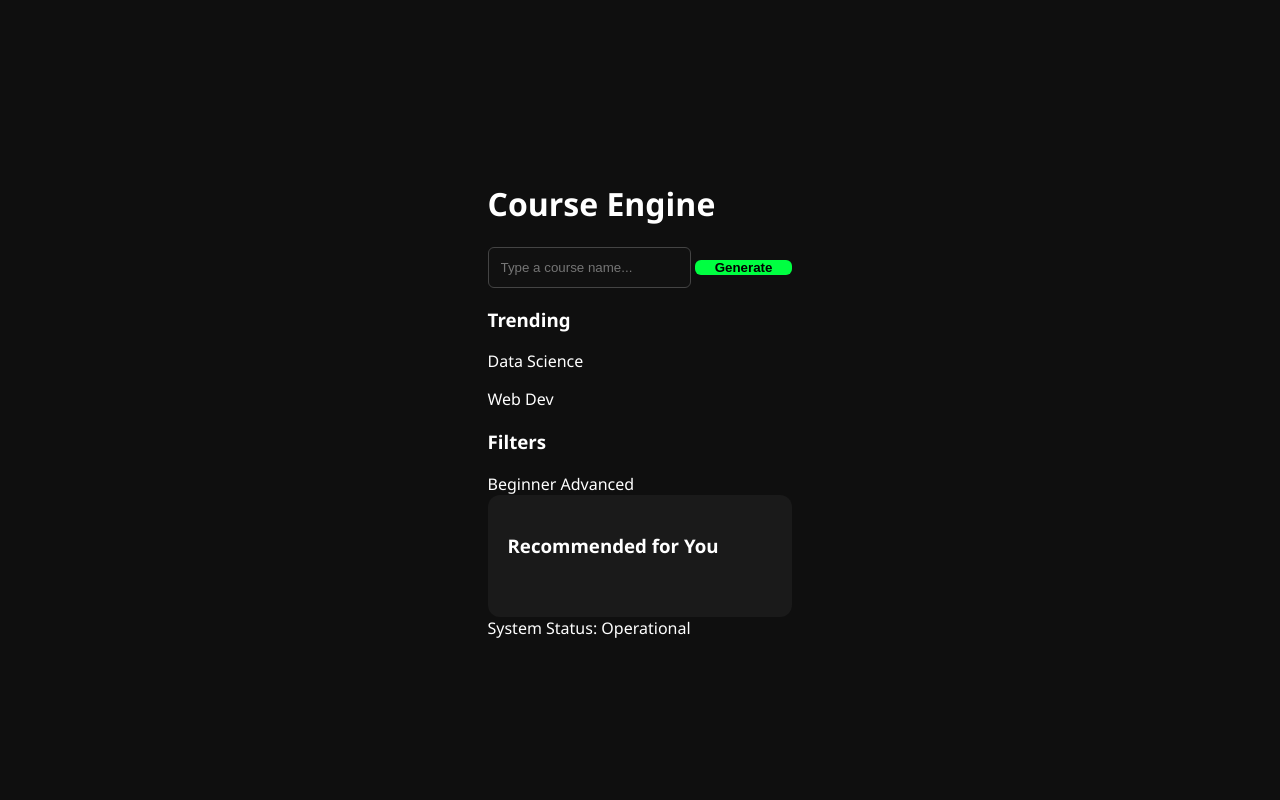
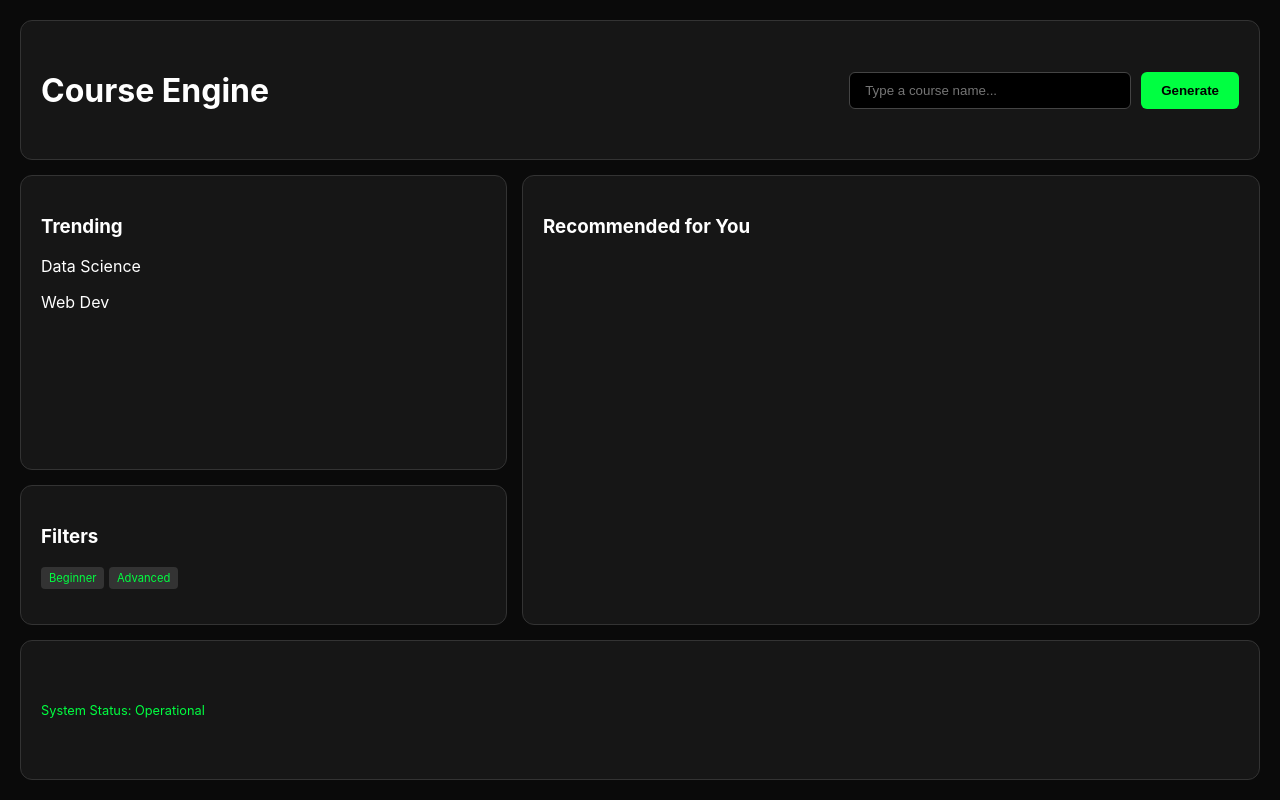
Before and after one commit to Thoufiq-7/ML_Project, a Flask app: page / in a window 1280 px wide. Run offline with Flask 3, Linux system fonts and the light colour scheme; parts of the project's set-up code (start-up, migrations or seed data) failed here and were passed over.

Commit message:
ft-change in css

```diff
--- a/frontend/static/style.css
+++ b/frontend/static/style.css
@@ -1,124 +1,67 @@
+/* 1. Global Reset & Dark Theme */
 :root {
-  --bg: #0f0f0f;
-  --card-bg: #1e1e1e;
-  --accent: #00ff41; /* Matrix Green */
-  --text: #ffffff;
-  --error: #ff4b2b;
+  --bg-dark: #0a0a0a;
+  --card-bg: #161616;
+  --accent: #00ff41; /* Matrix/Terminal Green */
+  --text-main: #ffffff;
+  --text-dim: #888888;
 }
 
 body {
-  background-color: var(--bg);
-  color: var(--text);
-  font-family: "Segoe UI", Roboto, Helvetica, Arial, sans-serif;
-  display: flex;
-  justify-content: center;
-  align-items: center;
+  background-color: var(--bg-dark);
+  color: var(--text-main);
+  font-family: "Inter", -apple-system, BlinkMacSystemFont, sans-serif;
+  margin: 0;
+  padding: 20px;
   height: 100vh;
-  margin: 0;
+  box-sizing: border-box;
+  overflow: hidden; /* Prevent body scroll, let the grid handle it */
 }
 
-.card {
-  background: var(--card-bg);
-  padding: 2rem;
-  border-radius: 12px;
-  box-shadow: 0 10px 30px rgba(0, 0, 0, 0.5);
-  width: 100%;
-  max-width: 400px;
-  border: 1px solid #333;
+/* 2. Your Grid Layout */
+.parent {
+  display: grid;
+  grid-template-columns: repeat(5, 1fr);
+  grid-template-rows: repeat(5, 1fr);
+  gap: 15px;
+  height: 100%;
 }
 
-header h1 {
-  margin: 0;
-  font-size: 1.5rem;
-  letter-spacing: 1px;
+/* Common Div Styling */
+.parent > div {
+  background: var(--card-bg);
+  border: 1px solid #333;
+  border-radius: 12px;
+  padding: 20px;
+  transition: all 0.3s ease;
 }
 
-header p {
-  color: #888;
-  font-size: 0.9rem;
-  margin-bottom: 1.5rem;
+/* 3. Positioning the Zones */
+.div1 {
+  grid-column: span 5 / span 5;
+  display: flex;
+  justify-content: space-between;
+  align-items: center;
 }
 
-.input-group {
+.div2 {
+  grid-column: span 5 / span 5;
+  grid-row-start: 5;
+  font-size: 0.8rem;
+  color: var(--accent);
   display: flex;
-  gap: 10px;
-  margin-bottom: 1.5rem;
+  align-items: center;
 }
 
-input {
-  flex: 1;
-  background: #111;
-  border: 1px solid #444;
-  padding: 12px;
-  color: white;
-  border-radius: 6px;
-  outline: none;
+.div3 {
+  grid-column: span 2 / span 2;
+  grid-row: span 2 / span 2;
+  grid-row-start: 2;
 }
 
-input:focus {
-  border-color: var(--accent);
-}
-
-button {
-  background: var(--accent);
-  color: black;
-  border: none;
-  padding: 0 20px;
-  font-weight: bold;
-  border-radius: 6px;
-  cursor: pointer;
-  transition: transform 0.1s;
-}
-
-button:active {
-  transform: scale(0.95);
-}
-
-button:disabled {
-  background: #444;
-  cursor: not-allowed;
-}
-
-.results-container h3 {
-  font-size: 1rem;
-  border-bottom: 1px solid #333;
-  padding-bottom: 8px;
-  margin-bottom: 10px;
-}
-
-ul {
-  list-style: none;
-  padding: 0;
-  margin: 0;
-}
-
-li {
-  background: #252525;
-  margin-bottom: 8px;
-  padding: 12px;
-  border-radius: 6px;
-  display: flex;
-  align-items: center;
-  font-size: 0.95rem;
-  border-left: 3px solid var(--accent);
-}
-
-.placeholder {
-  border-left-color: #555;
-  color: #555;
-}
-.error {
-  border-left-color: var(--error);
-  color: var(--error);
-}
-.hidden {
-  display: none;
-}
-#loader {
-  text-align: center;
-  color: var(--accent);
-  font-size: 0.8rem;
-  margin-bottom: 10px;
+.div4 {
+  grid-column: span 2 / span 2;
+  grid-row-start: 4;
 }
 
 .div5 {
@@ -126,36 +69,100 @@ li {
   grid-row: span 3 / span 3;
   grid-column-start: 3;
   grid-row-start: 2;
-  background: #1a1a1a;
-  padding: 20px;
-  border-radius: 12px;
-  overflow: hidden; /* Keeps the grid from exploding */
+  display: flex;
+  flex-direction: column;
 }
 
+/* 4. Search UI (Inside Div 1) */
+.search-box {
+  display: flex;
+  gap: 10px;
+}
+
+input {
+  background: #000;
+  border: 1px solid #444;
+  color: white;
+  padding: 10px 15px;
+  border-radius: 6px;
+  width: 250px;
+}
+
+button {
+  background: var(--accent);
+  color: black;
+  border: none;
+  padding: 10px 20px;
+  font-weight: bold;
+  border-radius: 6px;
+  cursor: pointer;
+}
+
+button:hover {
+  transform: scale(1.05);
+}
+
+/* 5. The Netflix Row (Inside Div 5) */
 .netflix-row {
   display: flex;
-  gap: 15px;
-  overflow-x: scroll; /* The magic for horizontal swiping */
-  padding: 10px 0;
-  height: 90%;
+  gap: 20px;
+  overflow-x: auto;
+  padding: 20px 0;
+  scroll-behavior: smooth;
+  flex-grow: 1;
 }
 
-/* Hide the ugly scrollbar */
 .netflix-row::-webkit-scrollbar {
-  display: none;
+  height: 4px;
 }
 
+.netflix-row::-webkit-scrollbar-thumb {
+  background: var(--accent);
+  border-radius: 10px;
+}
+
+/* 6. Individual Course Cards */
 .course-card {
   min-width: 220px;
-  background: #252525;
+  max-width: 220px;
+  background: #222;
   border: 1px solid #333;
-  border-radius: 8px;
+  border-radius: 10px;
   padding: 15px;
-  transition: 0.3s;
+  display: flex;
+  flex-direction: column;
+  justify-content: space-between;
   cursor: pointer;
 }
 
 .course-card:hover {
-  border-color: #00ff41;
+  border-color: var(--accent);
   transform: translateY(-5px);
+  background: #2a2a2a;
 }
+
+.course-card h4 {
+  margin: 10px 0;
+  font-size: 0.95rem;
+  line-height: 1.4;
+}
+
+.univ {
+  color: var(--text-dim);
+  font-size: 0.8rem;
+  margin-bottom: 10px;
+}
+
+.badge {
+  font-size: 0.7rem;
+  background: #333;
+  padding: 4px 8px;
+  border-radius: 4px;
+  color: var(--accent);
+}
+
+.rating {
+  color: #ffcc00;
+  font-weight: bold;
+  font-size: 0.85rem;
+}
```
